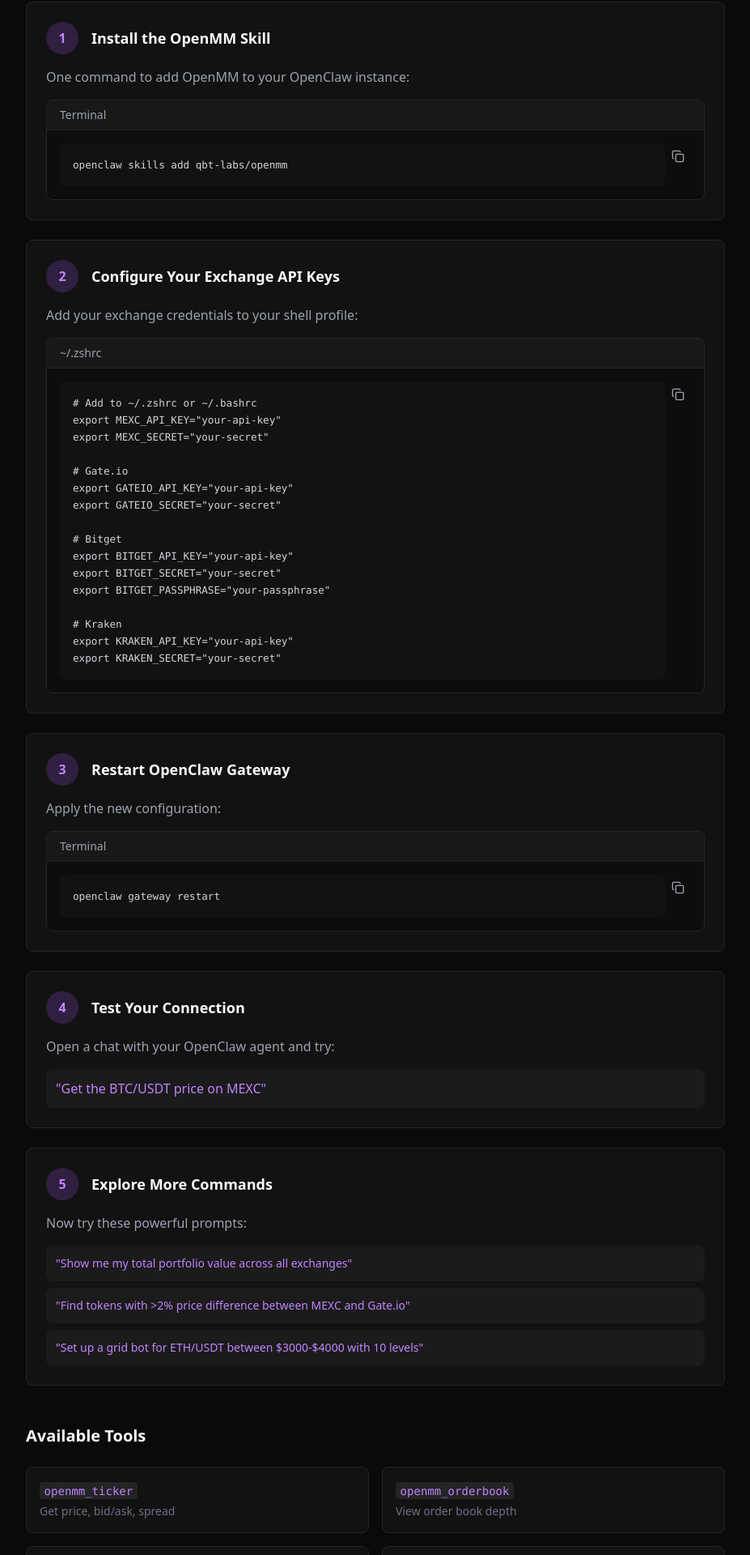
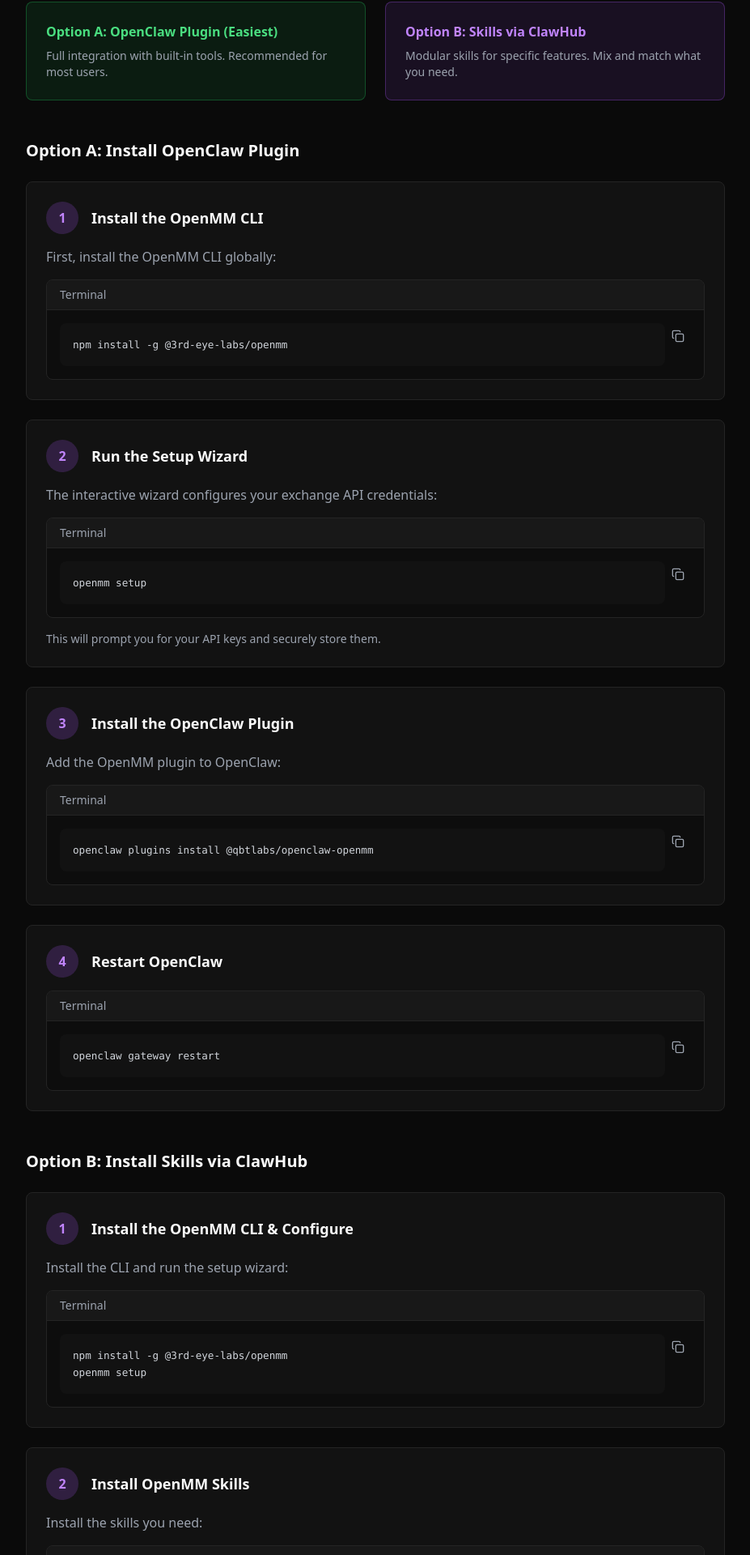
Before and after one commit to QBT-Labs/openmm-skills-portal, a Next.js app: page /docs/openclaw in a window 1280 px wide. Shown: the part 781-2701 px from the top of the page at 81% size, without its empty margins (176-1103 px from the left). Built offline with nearby package versions, Linux system fonts and the light colour scheme.

Commit message:
fix: Update OpenClaw guide with correct commands
- Option A: openclaw plugins install @qbtlabs/openclaw-openmm
- Option B: clawhub install openmm-* skills
- Added openmm setup wizard step (interactive credential config)
- Removed manual env var setup section

```diff
--- a/src/app/docs/openclaw/page.tsx
+++ b/src/app/docs/openclaw/page.tsx
@@ -72,26 +72,83 @@
         </ul>
       </section>
 
+      {/* Two Options */}
+      <section className="mb-12">
+        <h2 className="text-xl font-semibold mb-6">Choose Your Setup Method</h2>
+
+        <div className="grid md:grid-cols-2 gap-6 mb-8">
+          <div className="bg-green-500/10 border border-green-500/30 rounded-lg p-6">
+            <h3 className="font-semibold text-green-400 mb-2">Option A: OpenClaw Plugin (Easiest)</h3>
+            <p className="text-sm text-gray-400">Full integration with built-in tools. Recommended for most users.</p>
+          </div>
+          <div className="bg-purple-500/10 border border-purple-500/30 rounded-lg p-6">
+            <h3 className="font-semibold text-purple-400 mb-2">Option B: Skills via ClawHub</h3>
+            <p className="text-sm text-gray-400">Modular skills for specific features. Mix and match what you need.</p>
+          </div>
+        </div>
+      </section>
+
+      {/* Option A: Plugin */}
       <section className="mb-12 space-y-6">
-        <h2 className="text-xl font-semibold mb-6">Setup Steps</h2>
-        <StepCard number={1} title="Install the OpenMM Skill">
-          <p>One command to add OpenMM to your OpenClaw instance:</p>
-          <CodeBlock code="openclaw skills add qbt-labs/openmm" filename="Terminal" />
+        <h2 className="text-xl font-semibold mb-6">Option A: Install OpenClaw Plugin</h2>
+
+        <StepCard number={1} title="Install the OpenMM CLI">
+          <p>First, install the OpenMM CLI globally:</p>
+          <CodeBlock code="npm install -g @3rd-eye-labs/openmm" filename="Terminal" />
         </StepCard>
-        <StepCard number={2} title="Configure Your Exchange API Keys">
-          <p>Add your exchange credentials to your shell profile:</p>
-          <CodeBlock code={`# Add to ~/.zshrc or ~/.bashrc\nexport MEXC_API_KEY="your-api-key"\nexport MEXC_SECRET="your-secret"\n\n# Gate.io\nexport GATEIO_API_KEY="your-api-key"\nexport GATEIO_SECRET="your-secret"\n\n# Bitget\nexport BITGET_API_KEY="your-api-key"\nexport BITGET_SECRET="your-secret"\nexport BITGET_PASSPHRASE="your-passphrase"\n\n# Kraken\nexport KRAKEN_API_KEY="your-api-key"\nexport KRAKEN_SECRET="your-secret"`} filename="~/.zshrc" />
+
+        <StepCard number={2} title="Run the Setup Wizard">
+          <p>The interactive wizard configures your exchange API credentials:</p>
+          <CodeBlock code="openmm setup" filename="Terminal" />
+          <p className="text-sm">This will prompt you for your API keys and securely store them.</p>
         </StepCard>
-        <StepCard number={3} title="Restart OpenClaw Gateway">
-          <p>Apply the new configuration:</p>
+
+        <StepCard number={3} title="Install the OpenClaw Plugin">
+          <p>Add the OpenMM plugin to OpenClaw:</p>
+          <CodeBlock code="openclaw plugins install @qbtlabs/openclaw-openmm" filename="Terminal" />
+        </StepCard>
+
+        <StepCard number={4} title="Restart OpenClaw">
           <CodeBlock code="openclaw gateway restart" filename="Terminal" />
         </StepCard>
-        <StepCard number={4} title="Test Your Connection">
+      </section>
+
+      {/* Option B: Skills */}
+      <section className="mb-12 space-y-6">
+        <h2 className="text-xl font-semibold mb-6">Option B: Install Skills via ClawHub</h2>
+
+        <StepCard number={1} title="Install the OpenMM CLI & Configure">
+          <p>Install the CLI and run the setup wizard:</p>
+          <CodeBlock code={`npm install -g @3rd-eye-labs/openmm
+openmm setup`} filename="Terminal" />
+        </StepCard>
+
+        <StepCard number={2} title="Install OpenMM Skills">
+          <p>Install the skills you need:</p>
+          <CodeBlock code={`clawhub install openmm-exchange-setup
+clawhub install openmm-grid-trading
+clawhub install openmm-portfolio
+clawhub install openmm-order-management
+clawhub install openmm-cardano-dex`} filename="Terminal" />
+          <p className="text-sm">Or install all at once with the skills installer:</p>
+          <CodeBlock code="npx @qbtlabs/openmm-skills --all" filename="Terminal" />
+        </StepCard>
+
+        <StepCard number={3} title="Restart OpenClaw">
+          <CodeBlock code="openclaw gateway restart" filename="Terminal" />
+        </StepCard>
+      </section>
+
+      {/* Test */}
+      <section className="mb-12 space-y-6">
+        <h2 className="text-xl font-semibold mb-6">Test Your Setup</h2>
+
+        <StepCard number={1} title="Verify Connection">
           <p>Open a chat with your OpenClaw agent and try:</p>
           <div className="bg-secondary/50 rounded-lg p-3 text-purple-400">&quot;Get the BTC/USDT price on MEXC&quot;</div>
         </StepCard>
-        <StepCard number={5} title="Explore More Commands">
-          <p>Now try these powerful prompts:</p>
+
+        <StepCard number={2} title="Try More Commands">
           <div className="space-y-2">
             <div className="bg-secondary/50 rounded-lg p-3 text-purple-400 text-sm">&quot;Show me my total portfolio value across all exchanges&quot;</div>
             <div className="bg-secondary/50 rounded-lg p-3 text-purple-400 text-sm">&quot;Find tokens with &gt;2% price difference between MEXC and Gate.io&quot;</div>
@@ -101,23 +158,38 @@
       </section>
 
       <section className="mb-12">
-        <h2 className="text-xl font-semibold mb-6">Available Tools</h2>
-        <div className="grid md:grid-cols-2 gap-4">
-          {[
-            { name: 'openmm_ticker', desc: 'Get price, bid/ask, spread' },
-            { name: 'openmm_orderbook', desc: 'View order book depth' },
-            { name: 'openmm_trades', desc: 'Recent trades with buy/sell flow' },
-            { name: 'openmm_balance', desc: 'Account balances' },
-            { name: 'openmm_list_orders', desc: 'Open orders' },
-            { name: 'openmm_grid_status', desc: 'Grid strategy status' },
-            { name: 'openmm_cardano_price', desc: 'Cardano DEX prices' },
-            { name: 'openmm_discover_pools', desc: 'Find liquidity pools' },
-          ].map((tool) => (
-            <div key={tool.name} className="bg-card border border-border rounded-lg p-4">
-              <code className="text-purple-400 text-sm">{tool.name}</code>
-              <p className="text-gray-500 text-sm mt-1">{tool.desc}</p>
-            </div>
-          ))}
+        <h2 className="text-xl font-semibold mb-6">Available Skills</h2>
+        <div className="overflow-x-auto">
+          <table className="w-full text-sm">
+            <thead>
+              <tr className="border-b border-border">
+                <th className="text-left py-3 px-4">Skill</th>
+                <th className="text-left py-3 px-4">Description</th>
+              </tr>
+            </thead>
+            <tbody>
+              <tr className="border-b border-border/50">
+                <td className="py-3 px-4"><code className="text-purple-400">openmm-exchange-setup</code></td>
+                <td className="py-3 px-4 text-gray-400">Guide for configuring exchange API credentials</td>
+              </tr>
+              <tr className="border-b border-border/50">
+                <td className="py-3 px-4"><code className="text-purple-400">openmm-portfolio</code></td>
+                <td className="py-3 px-4 text-gray-400">Balance tracking and portfolio overview</td>
+              </tr>
+              <tr className="border-b border-border/50">
+                <td className="py-3 px-4"><code className="text-purple-400">openmm-order-management</code></td>
+                <td className="py-3 px-4 text-gray-400">Place, list, and cancel orders</td>
+              </tr>
+              <tr className="border-b border-border/50">
+                <td className="py-3 px-4"><code className="text-purple-400">openmm-grid-trading</code></td>
+                <td className="py-3 px-4 text-gray-400">Automated grid trading strategies</td>
+              </tr>
+              <tr className="border-b border-border/50">
+                <td className="py-3 px-4"><code className="text-purple-400">openmm-cardano-dex</code></td>
+                <td className="py-3 px-4 text-gray-400">Cardano DEX pool discovery and pricing</td>
+              </tr>
+            </tbody>
+          </table>
         </div>
       </section>
 
```
